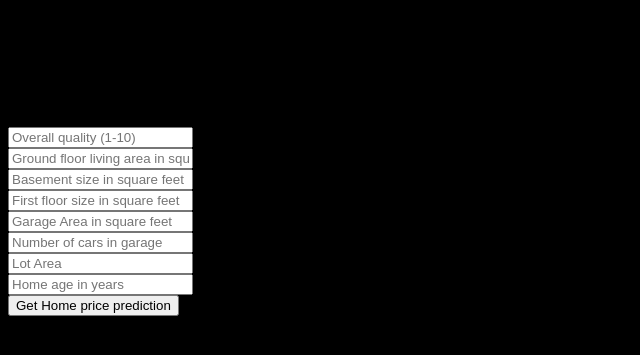
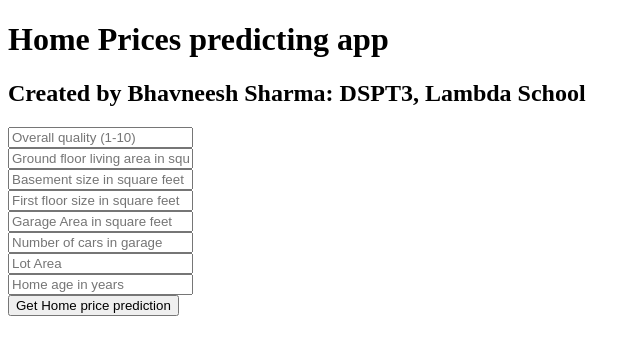
Before and after one commit to bs3537/ameshousing, a Python web app: template templates/index.html in a window 1280 px wide. Shown: the top 355 px of the page, without its empty margins (0-640 px from the left). Run offline with Jinja, Linux system fonts and the light colour scheme; the template is opened without the code that fills it, so the values that code supplies are empty.

Commit message:
Update index.html

```diff
--- a/templates/index.html
+++ b/templates/index.html
@@ -11,7 +11,7 @@
 
 </head>
 
-<body style="background: #000;">
+<body style="background: #FFFFFF;">
  <div class="login">
 	<h1>Home Prices predicting app</h1>
 	<h2>Created by Bhavneesh Sharma: DSPT3, Lambda School</h1>
```
